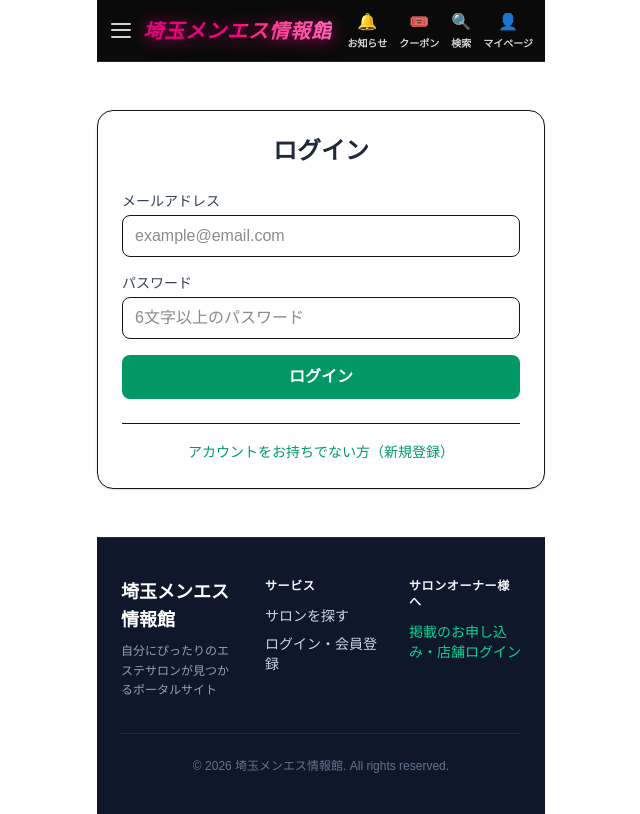
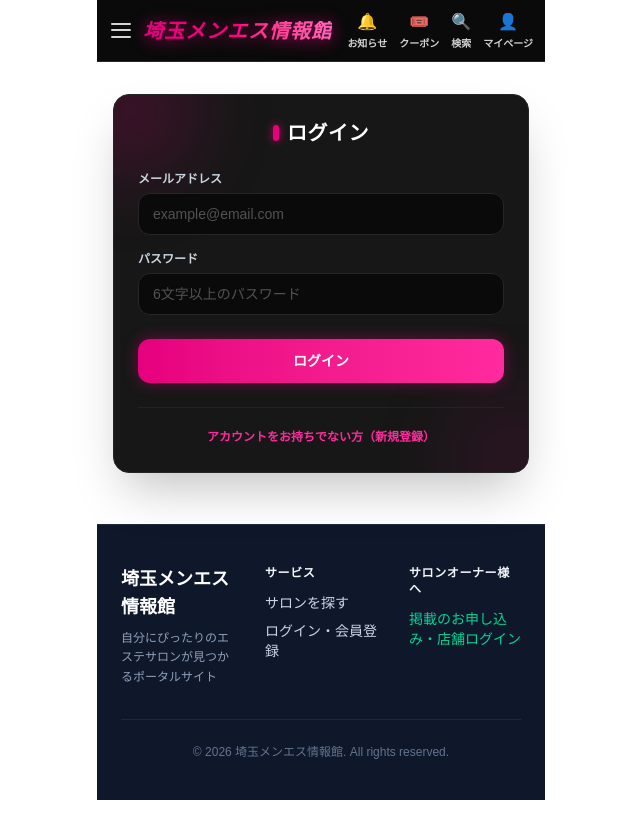
Before and after one commit to DanSugaya/esthe-portal, a Next.js app: page /login in a window 1280 px wide. Shown: the whole page, without its empty margins (319-959 px from the left). Built offline with nearby package versions, Linux system fonts and the light colour scheme; no server answers.

Commit message:
ログイン部分の変更

```diff
--- a/src/app/login/page.tsx
+++ b/src/app/login/page.tsx
@@ -55,26 +55,35 @@ export default function LoginPage() {
   }
 
   return (
-    <main className="max-w-md mx-auto my-12 p-6 bg-white rounded-2xl border shadow-sm">
-      <h1 className="text-2xl font-bold text-center text-gray-800 mb-6">
+    <main className="max-w-md mx-auto my-8 px-4">
+      <div className="bg-neutral-900 border border-neutral-800 rounded-2xl p-6 shadow-2xl relative overflow-hidden">
+        {/* 上部の背景装飾アクセント */}
+        <div className="absolute -top-12 -left-12 w-32 h-32 bg-[#e6007e]/20 rounded-full blur-2xl pointer-events-none" />
+        <div className="absolute -bottom-12 -right-12 w-32 h-32 bg-[#e6007e]/10 rounded-full blur-2xl pointer-events-none" />
+
+        {/* タイトル */}
+        <h1 className="text-xl font-black text-center text-white mb-6 tracking-wide flex items-center justify-center gap-2">
+          <span className="w-1.5 h-4 bg-[#e6007e] rounded-full shadow-[0_0_8px_rgba(230,0,126,0.8)]" />
           {isSignUp ? '新規会員登録' : 'ログイン'}
         </h1>
 
+        {/* エラーメッセージ */}
         {errorMsg && (
-        <div className="mb-4 p-3 text-sm text-red-600 bg-red-50 rounded-lg border border-red-200">
+          <div className="mb-5 p-3 text-xs text-pink-300 bg-pink-950/60 rounded-xl border border-pink-800/60 leading-relaxed shadow-[0_0_10px_rgba(230,0,126,0.15)]">
             {errorMsg}
           </div>
         )}
 
+        {/* 成功メッセージ */}
         {successMsg && (
-        <div className="mb-4 p-3 text-sm text-emerald-600 bg-emerald-50 rounded-lg border border-emerald-200">
+          <div className="mb-5 p-3 text-xs text-emerald-300 bg-emerald-950/60 rounded-xl border border-emerald-800/60 leading-relaxed shadow-[0_0_10px_rgba(16,185,129,0.15)]">
             {successMsg}
           </div>
         )}
 
-      <form onSubmit={handleSubmit} className="space-y-4">
+        <form onSubmit={handleSubmit} className="space-y-4 relative z-10">
           <div>
-          <label className="block text-sm font-medium text-gray-700 mb-1">
+            <label className="block text-xs font-bold text-slate-300 mb-1.5">
               メールアドレス
             </label>
             <input
@@ -82,13 +91,13 @@ export default function LoginPage() {
               required
               value={email}
               onChange={(e) => setEmail(e.target.value)}
-            className="w-full px-3 py-2 border rounded-lg focus:outline-none focus:ring-2 focus:ring-emerald-500"
+              className="w-full px-3.5 py-2.5 bg-neutral-950 border border-neutral-800 rounded-xl text-sm text-white placeholder-neutral-600 focus:outline-none focus:border-[#e6007e] focus:ring-1 focus:ring-[#e6007e] transition-all"
               placeholder="example@email.com"
             />
           </div>
 
           <div>
-          <label className="block text-sm font-medium text-gray-700 mb-1">
+            <label className="block text-xs font-bold text-slate-300 mb-1.5">
               パスワード
             </label>
             <input
@@ -97,7 +106,7 @@ export default function LoginPage() {
               minLength={6}
               value={password}
               onChange={(e) => setPassword(e.target.value)}
-            className="w-full px-3 py-2 border rounded-lg focus:outline-none focus:ring-2 focus:ring-emerald-500"
+              className="w-full px-3.5 py-2.5 bg-neutral-950 border border-neutral-800 rounded-xl text-sm text-white placeholder-neutral-600 focus:outline-none focus:border-[#e6007e] focus:ring-1 focus:ring-[#e6007e] transition-all"
               placeholder="6文字以上のパスワード"
             />
           </div>
@@ -105,26 +114,27 @@ export default function LoginPage() {
           <button
             type="submit"
             disabled={loading}
-          className="w-full py-2.5 bg-emerald-600 hover:bg-emerald-700 text-white font-semibold rounded-lg transition disabled:opacity-50"
+            className="w-full py-3 mt-2 bg-gradient-to-r from-[#e6007e] to-[#ff2a9d] hover:from-[#d00070] hover:to-[#e6007e] text-white font-bold text-sm rounded-xl shadow-[0_0_15px_rgba(230,0,126,0.4)] active:scale-[0.99] transition-all disabled:opacity-50 disabled:cursor-not-allowed"
           >
             {loading ? '処理中...' : isSignUp ? '登録する' : 'ログイン'}
           </button>
         </form>
 
-      <div className="mt-6 text-center border-t pt-4">
+        <div className="mt-6 text-center border-t border-neutral-800/80 pt-4 relative z-10">
           <button
             onClick={() => {
               setIsSignUp(!isSignUp)
               setErrorMsg(null)
               setSuccessMsg(null)
             }}
-          className="text-sm text-emerald-600 hover:underline"
+            className="text-xs text-[#ff2a9d] hover:text-[#ff66b8] font-semibold transition-colors"
           >
             {isSignUp
               ? 'すでにアカウントをお持ちの方（ログイン）'
               : 'アカウントをお持ちでない方（新規登録）'}
           </button>
         </div>
+      </div>
     </main>
   )
 }
```
Lines whose indentation alone changed are shown as unchanged.
